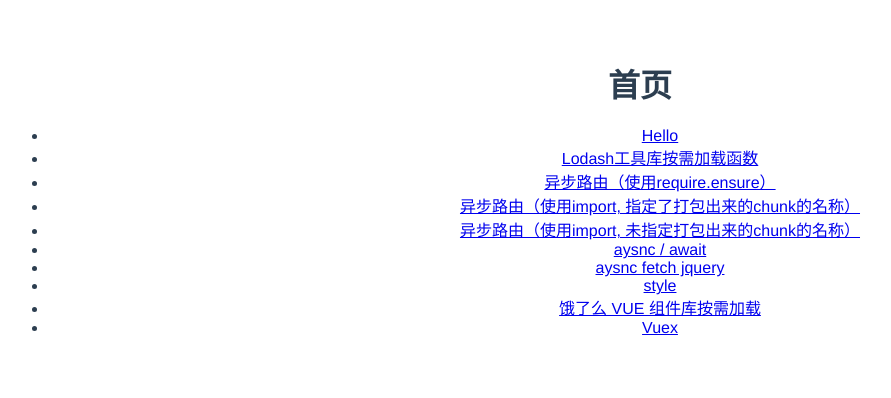
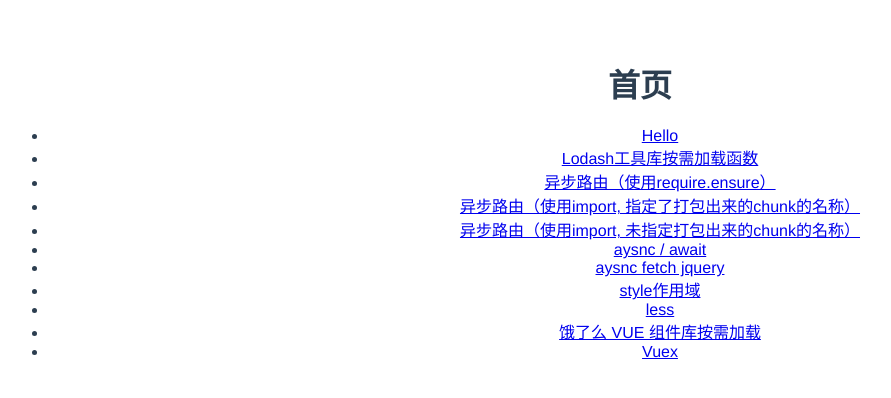
Before and after one commit to wangzhengbo/VueScaffold, a Vue app: page / in a window 1280 px wide. Shown: the top 398 px of the page, without its empty margins (0-891 px from the left). Built offline with nearby package versions, Linux system fonts and the light colour scheme.

Commit message:
less示例

```diff
--- a/src/components/home/index.vue
+++ b/src/components/home/index.vue
@@ -24,7 +24,10 @@
         <router-link to="/jquery">aysnc fetch jquery</router-link>
       </li>
       <li>
-        <router-link to="/style">style</router-link>
+        <router-link to="/style">style作用域</router-link>
+      </li>
+      <li>
+        <router-link to="/less">less</router-link>
       </li>
       <li>
         <router-link to="/elementUi">饿了么 VUE 组件库按需加载</router-link>
--- /dev/null
+++ b/src/components/less/index.vue
@@ -0,0 +1,29 @@
+<template>
+  <div class="less">
+    <span>1</span>
+    <span>2</span>
+    <span>3</span>
+  </div>
+</template>
+<style lang="less" scoped>
+  @background-color: blue;
+  @border-width: 2px;
+
+  .less {
+    background-color: @background-color;
+    border: @border-width + 10px solid yellow;
+
+    > span {
+      font-size: 130px;
+      color: #0f0;
+
+      &:first-child {
+        color: lighten(#0f0, 40%);
+      }
+
+      &:last-child {
+        color: red;
+      }
+    }
+  }
+</style>
--- a/src/router/routes.js
+++ b/src/router/routes.js
@@ -3,6 +3,7 @@
 import Lodash from '@/components/lodash/index'
 import Jquery from '@/components/jquery/index'
 import Style from '@/components/style/index'
+import Less from '@/components/less/index'
 import ElementUi from '@/components/elementUi/index'
 import VuexIncrease from '@/components/vuex/increase'
 import VuexDecrease from '@/components/vuex/decrease'
@@ -58,6 +59,11 @@
     component: Style
   },
   {
+    path: '/less',
+    name: 'less',
+    component: Less
+  },
+  {
     path: '/elementUi',
     name: 'elementUi',
     component: ElementUi
```
